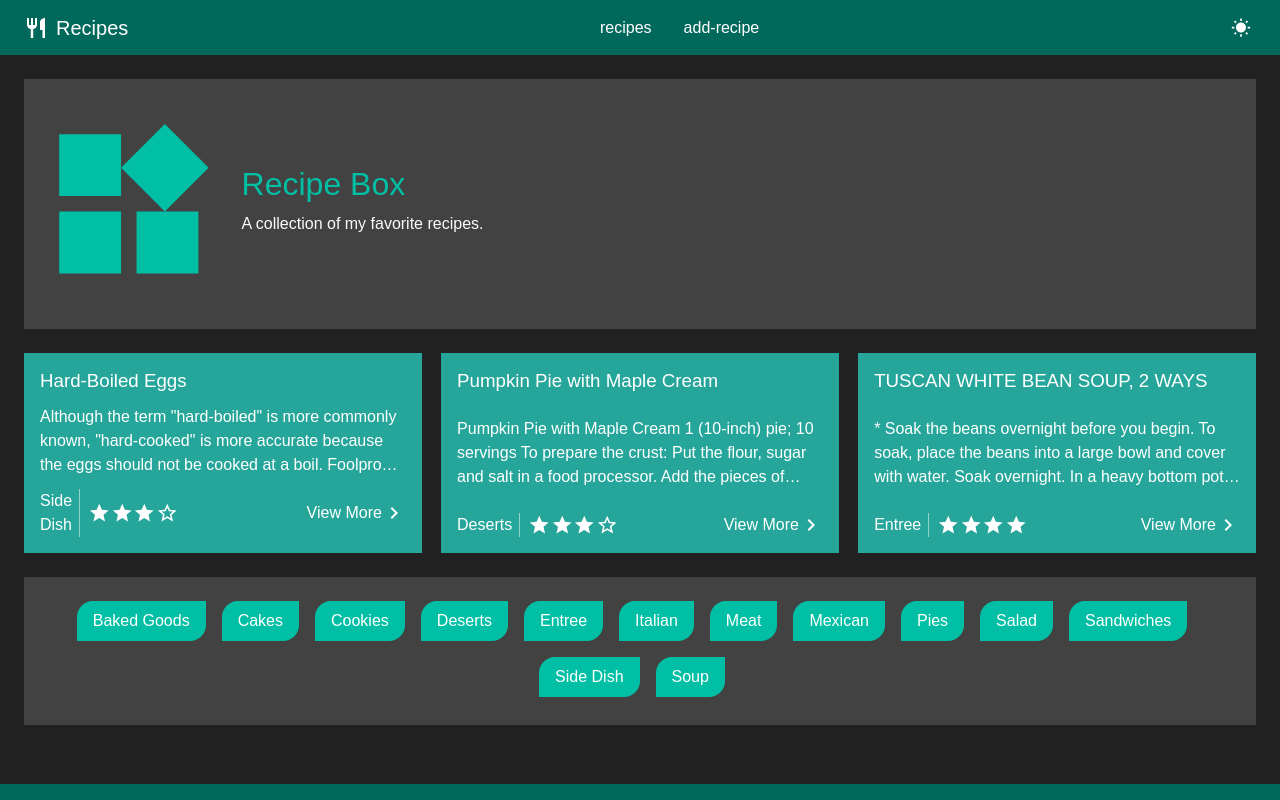
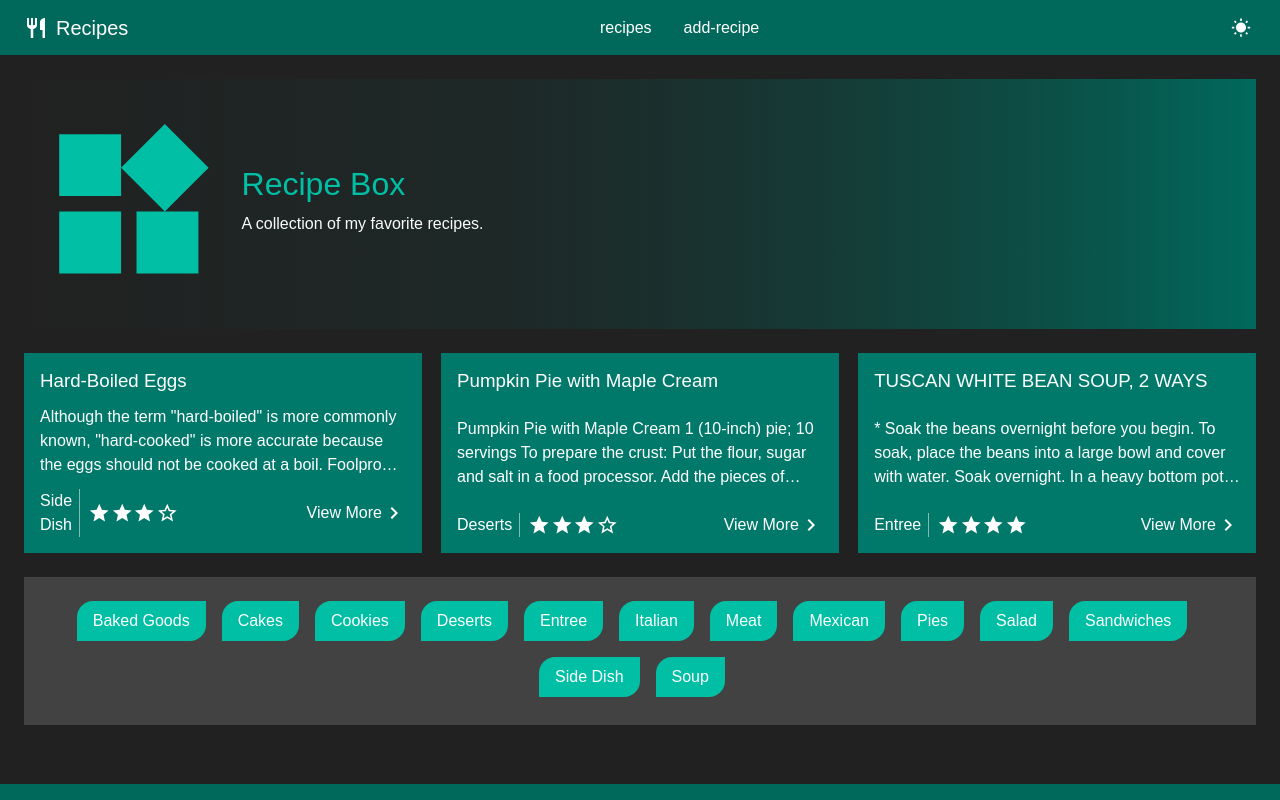
Before and after one commit to johnfrog76/recipes-react-typescript, a React (Create React App) app: page / in a window 1280 px wide. Built offline with nearby package versions, Linux system fonts and the light colour scheme.

Commit message:
gradient

```diff
--- a/src/components/atoms/recipe-card-item/recipe-card-item.styles.ts
+++ b/src/components/atoms/recipe-card-item/recipe-card-item.styles.ts
@@ -1,7 +1,7 @@
 import styled from 'styled-components';
 
 export const CardItem = styled.div`
-    background-color: ${(props) => props.theme.colors.secondaryColor1};
+    background-color: ${(props) => props.theme.colors.pageSecondaryColor1};
     padding: 1rem;
     color: #fff;
     min-height: 200px;
--- a/src/pages/home/home.styles.ts
+++ b/src/pages/home/home.styles.ts
@@ -15,6 +15,12 @@ export const HeroSubTitle = styled.h2`
 export const HeroWrapper = styled.div`
     padding: 2rem;
     background-color: ${props => props.theme.colors.pageBackground2};
+    background: linear-gradient(
+        to right,
+        ${props => props.theme.colors.pageBackground1},
+        75%,
+        ${props => props.theme.colors.navBarBackground}
+    );
     position: relative;
     overflow: hidden;
     display: flex;
--- a/src/providers/theme/themes.ts
+++ b/src/providers/theme/themes.ts
@@ -10,7 +10,7 @@ export const darkTheme = {
         pageHighLight1: PALLETS.teal.A100,
         pageHighLight2: PALLETS.teal.A700,
         navBarBackground: PALLETS.teal[800],
-        secondaryColor1: PALLETS.teal[400],
+        pageSecondaryColor1: PALLETS.teal[700]
     },
     fonts: ["sans-serif", "Roboto"],
     fontSizes: {
@@ -31,7 +31,7 @@ export const lightTheme = {
         pageHighLight1: PALLETS.blue.A100,
         pageHighLight2: PALLETS.blue.A700,
         navBarBackground: PALLETS.blue[800],
-        secondaryColor1: PALLETS.blue[400],
+        pageSecondaryColor1: PALLETS.blue[700],
     },
     fonts: ["sans-serif", "Roboto"],
     fontSizes: {
```
